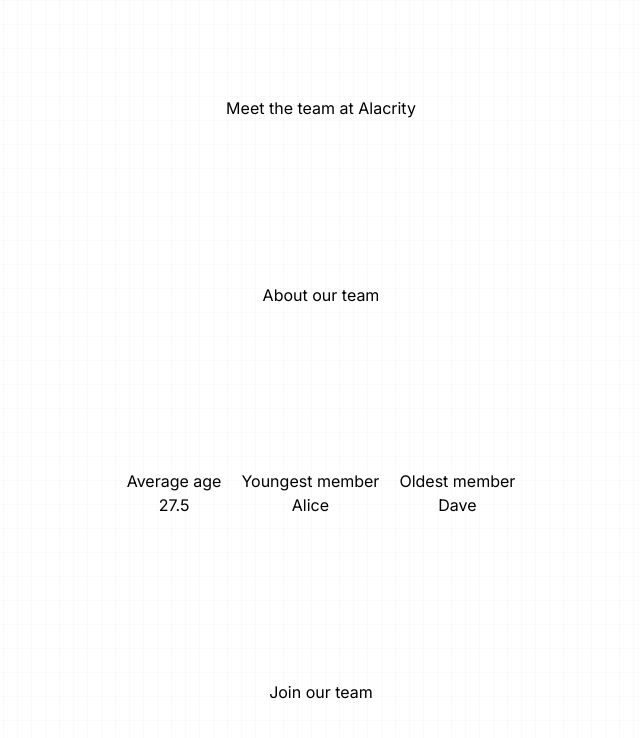
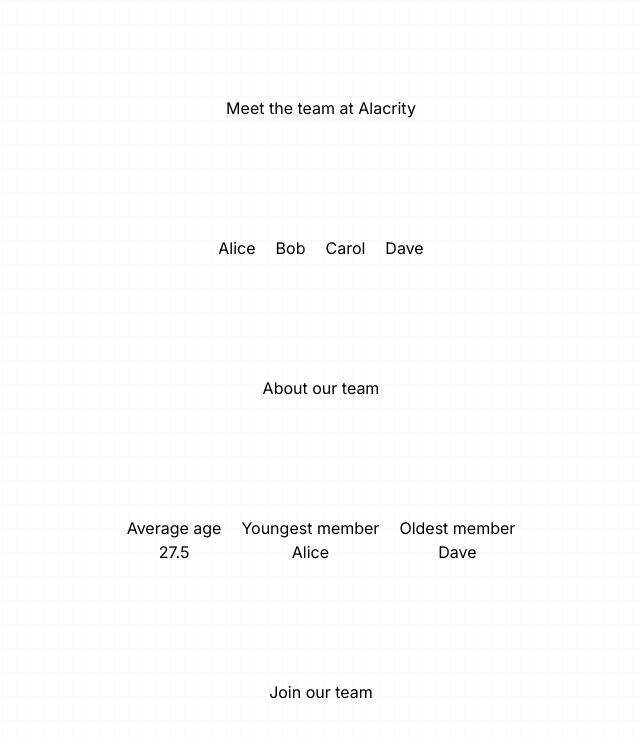
Before and after one commit to MSH-01/alacrity, a Next.js app: page / in a window 1280 px wide. Shown: the top 738 px of the page, without its empty margins (319-959 px from the left). Built offline with nearby package versions, Linux system fonts and the light colour scheme.

Commit message:
feat: add card component to render user cards on index

```diff
--- a/src/app/components/card.tsx
+++ b/src/app/components/card.tsx
@@ -0,0 +1,11 @@
+import React from 'react'
+
+function Card ({ title }: Readonly<{ title: string }>) {
+    return (
+        <div>
+            <h2>{title}</h2>
+        </div>
+    )
+}
+
+export default Card
--- a/src/app/page.tsx
+++ b/src/app/page.tsx
@@ -1,6 +1,7 @@
 'use client'
 
 import { useEffect, useState } from 'react';
+import Card from './components/card';
 
 export default function Home() {
 
@@ -55,6 +56,12 @@
       {/* For loop here through team members */}
         {/* Render user card for each user */}
       {/* End for loop */}
+      <div className='flex gap-5'>
+      {team.members.map((member, index) => (
+        <Card key={index} title={member.name} />
+      ))}
+      </div>
+
 
       <h2>About our team</h2>
       {/* Statistics from each member */}
```
